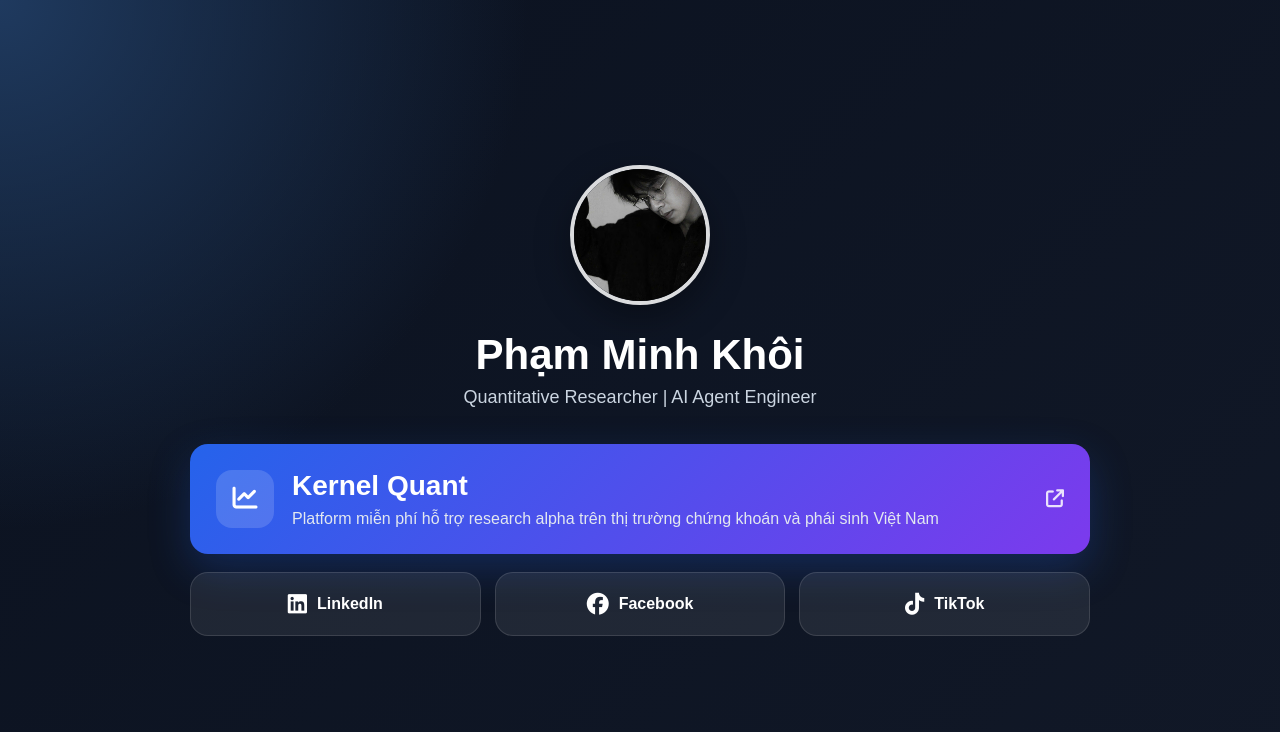
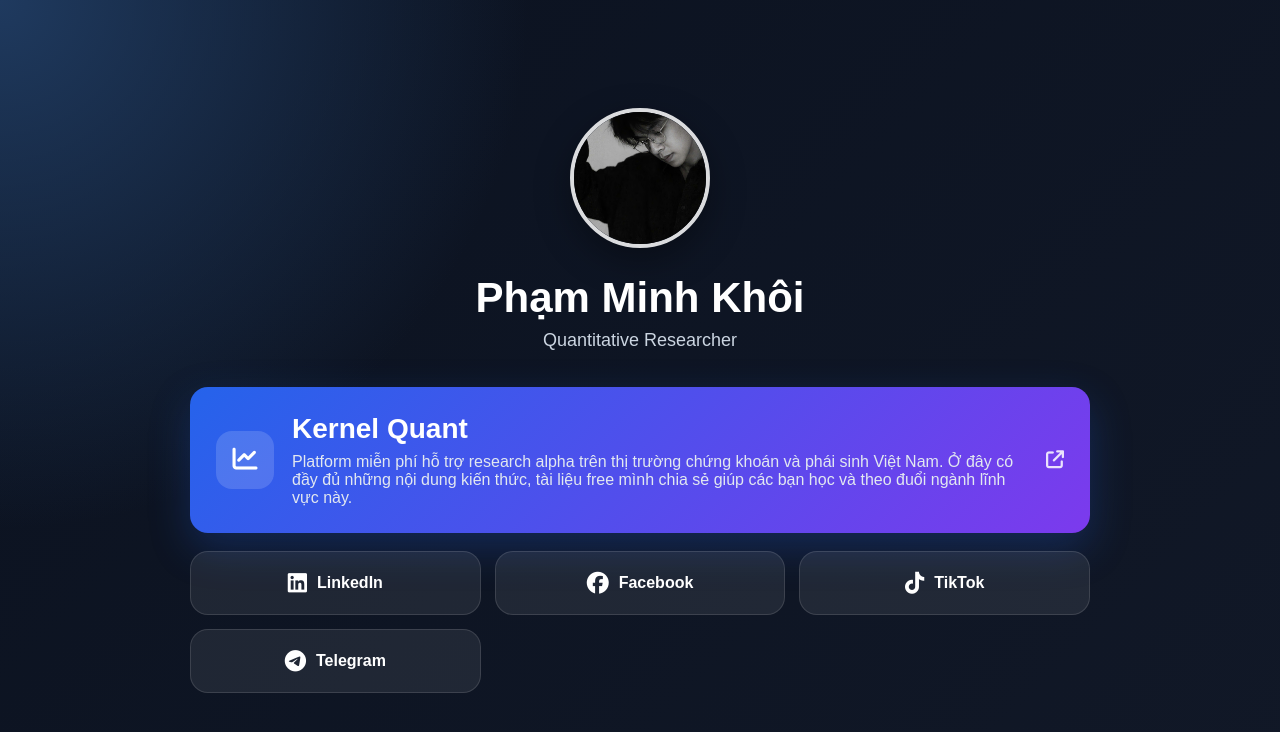
Before and after one commit to khoikhokhao/khoikhokhao.github.io, a plain HTML site: page index.html in a window 1280 px wide. Drawn offline with Linux system fonts and the light colour scheme.

Commit message:
Update index.html
Removed 'AI Agent Engineer' from subtitle and expanded description of the research platform.

```diff
--- a/index.html
+++ b/index.html
@@ -34,7 +34,7 @@
     <h1>Phạm Minh Khôi</h1>
 
     <p class="subtitle">
-      Quantitative Researcher | AI Agent Engineer
+      Quantitative Researcher
     </p>
 
     <section class="links">
@@ -56,7 +56,7 @@
           </h2>
 
           <p>
-            Platform miễn phí hỗ trợ research alpha trên thị trường chứng khoán và phái sinh Việt Nam
+            Platform miễn phí hỗ trợ research alpha trên thị trường chứng khoán và phái sinh Việt Nam. Ở đây có đầy đủ những nội dung kiến thức, tài liệu free mình chia sẻ giúp các bạn học và theo đuổi ngành lĩnh vực này.
           </p>
         </div>
 
@@ -97,6 +97,15 @@
           <i class="fa-brands fa-tiktok"></i>
           <span>TikTok</span>
         </a>
+        <a
+          href="https://t.me/your_username"
+          target="_blank"
+          rel="noopener noreferrer"
+          aria-label="Telegram của Phạm Minh Khôi"
+        >
+          <i class="fa-brands fa-telegram"></i>
+          <span>Telegram</span>
+        </a>
 
       </div>
     </section>
```
